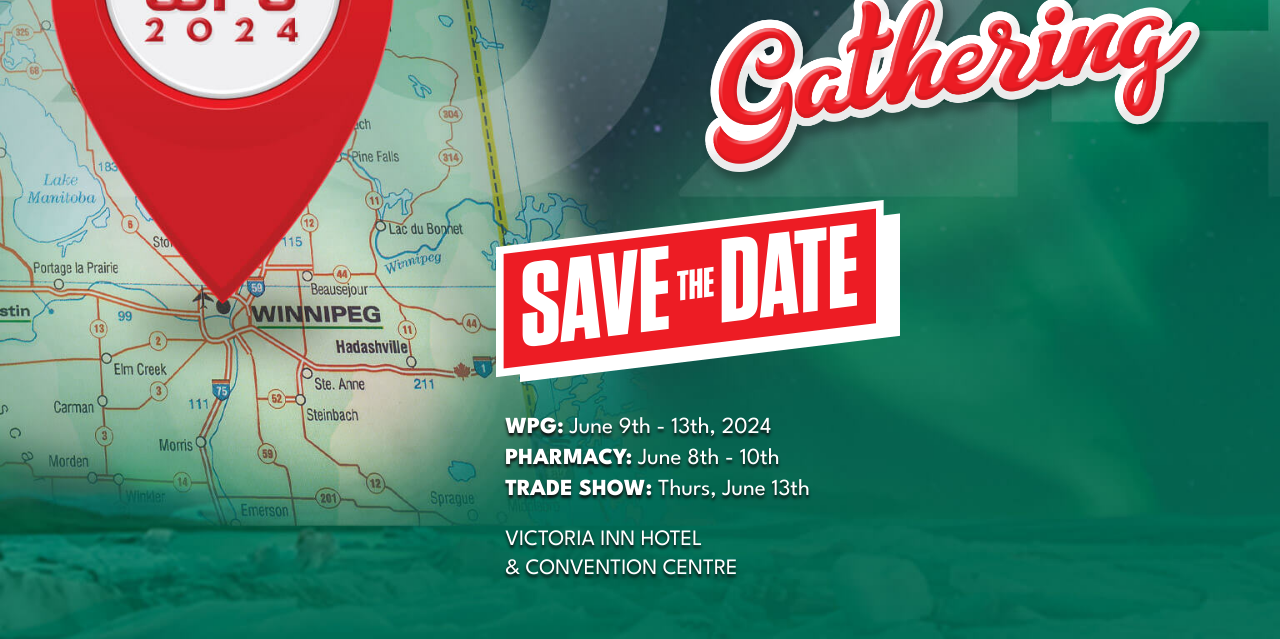
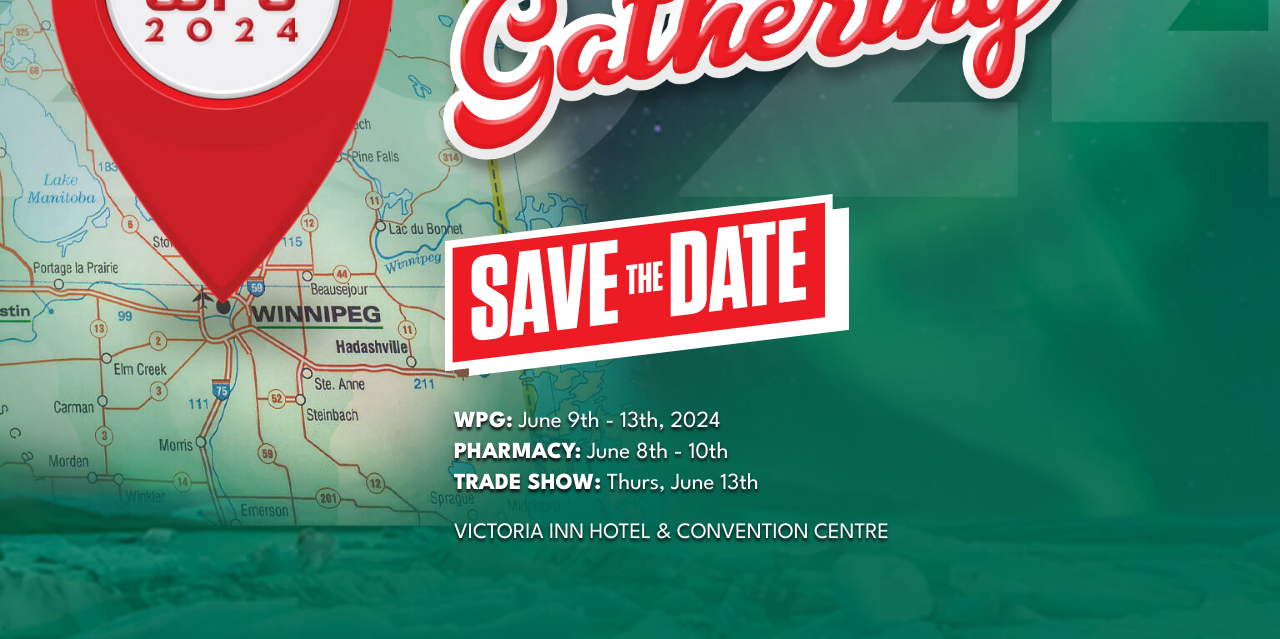
Before and after one commit to Vince-M/89950_SE_WPG-2023-Landing-page, a website: page index.html in a window 1280 px wide. Shown: the part 261-900 px from the top of the page. Drawn offline with Linux system fonts and the light colour scheme.

Commit message:
add placement styles to page

```diff
--- a/app/scss/components/landing.scss
+++ b/app/scss/components/landing.scss
@@ -39,6 +39,10 @@ section {
 .header {
   margin-bottom: rem(150);
 
+  @include breakpoint(medium) {
+    margin-bottom: rem(50);
+  }
+
   @include breakpoint(large) {
     margin-bottom: 0;
   }
@@ -54,7 +58,9 @@ section {
   margin-bottom: 0;
 
   @include breakpoint(medium) {
-    margin-top: rem(150);
+    font-size: rem(120);
+    line-height: 1;
+    margin-top: rem(30);
   }
 
   @include breakpoint(large) {
@@ -66,13 +72,14 @@ section {
 .gathering {
 
   @include breakpoint(medium) {
-    width: 60%;
+    width: 70%;
     margin-left: 30%;
   }
 
   @include breakpoint(large) {
     width: 80%;
     padding-left: rem(40);
+    margin-left: 0;
   }
 }
 
@@ -82,9 +89,14 @@ section {
   justify-content: center;
   align-items: flex-start;
   padding: 0 rem(20);
-  margin-bottom: rem(100);
+  // margin-bottom: rem(100);
+
+  @include breakpoint(medium) {
+    margin-left: 30%;
+  }
 
   @include breakpoint(large) {
+    margin-left: 0;
     padding-left: rem(60);
   }
 }
--- a/app/scss/globals/boilerplate.scss
+++ b/app/scss/globals/boilerplate.scss
@@ -27,7 +27,6 @@ img {
 
   @include breakpoint(large) {
     max-width: rem(1400);
-    width: 80%;
   }
 }
 
--- a/index.html
+++ b/index.html
@@ -32,8 +32,7 @@
           <strong>PHARMACY:</strong> June 8th - 10th<br>
           <strong>TRADE SHOW:</strong> Thurs, June 13th
         </p>
-        <p class="hotel">Victoria Inn Hotel<br>
-          & Convention Centre</p>
+        <p class="hotel">Victoria Inn Hotel & Convention Centre</p>
 
       </div> <!-- footer -->
 
```
Also changed, not shown: dist/style.css, 1 other file.
